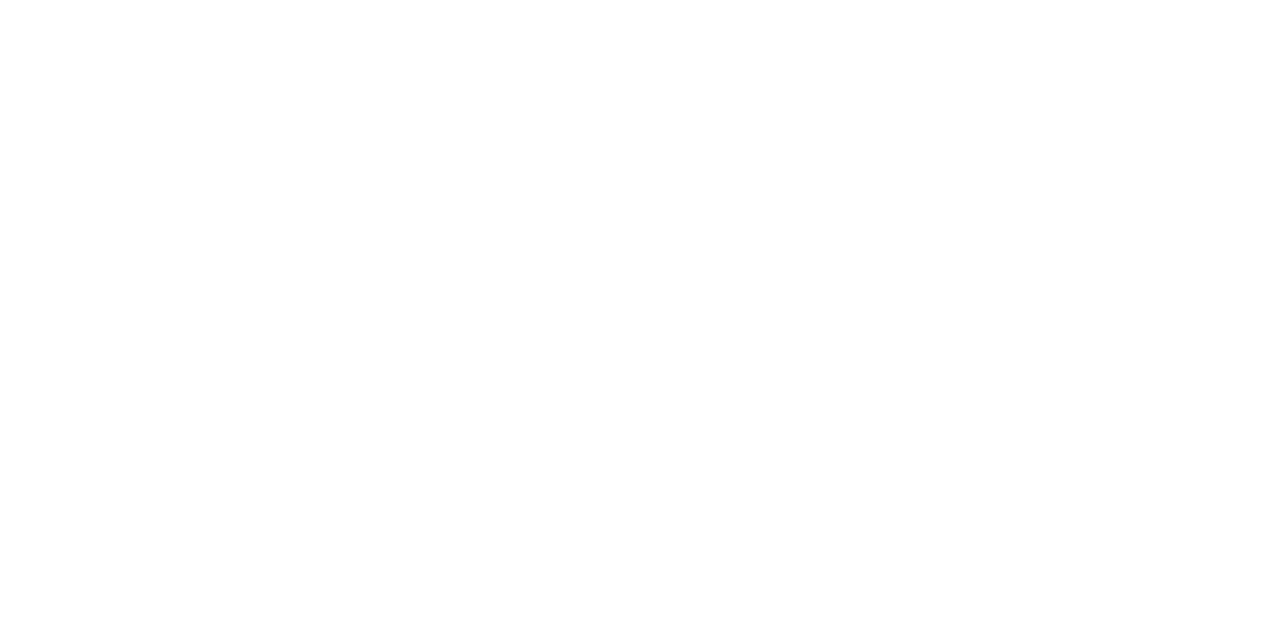
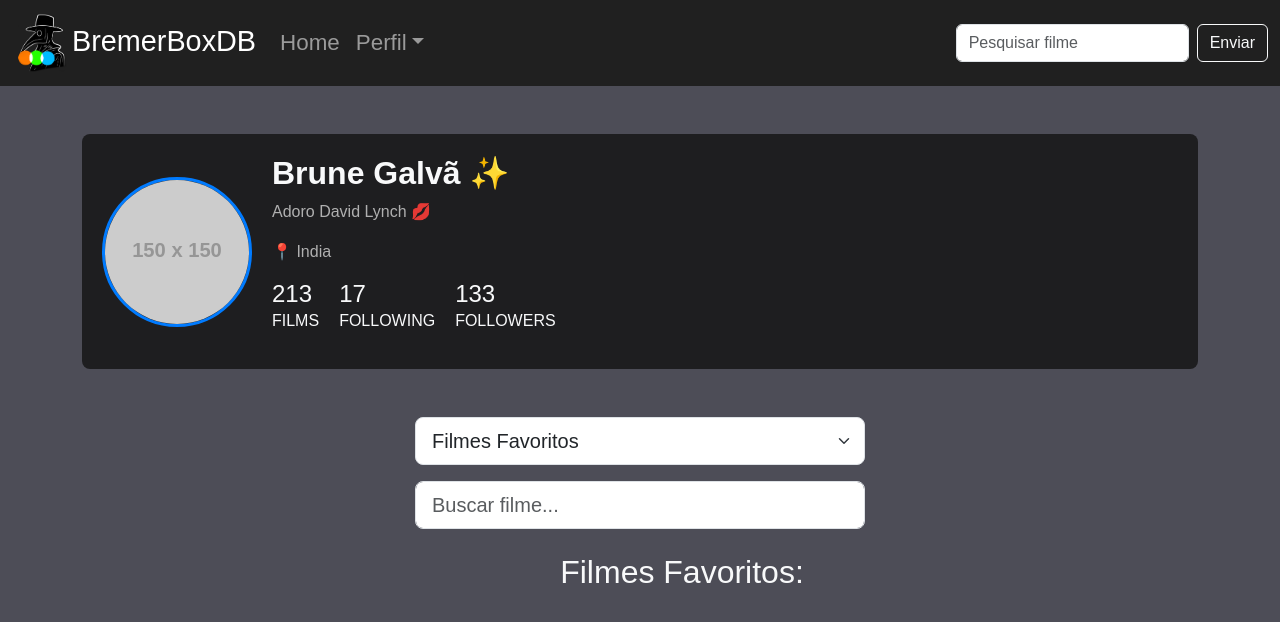
Before and after one commit to mateussimeao/BremerFilmes-FrontEnd, a React (Create React App) app: page /userprofile in a window 1280 px wide. Before the commit this address had no page. Shown: the top 622 px of the page. Built offline with nearby package versions, Linux system fonts and the light colour scheme; a web font is replaced by a local one.

Commit message:
perfil do usuario v1

```diff
--- a/src/App.js
+++ b/src/App.js
@@ -5,6 +5,7 @@ import Signup from './pages/signup/Signup';
 import Home from './pages/home/Home';
 import Movie from './pages/movie/Movie';
 import ActorPage from './pages/actor/ActorPage';
+import UserProfile from './pages/userprofile/UserProfile'; // Importa o UserProfile
 import '../node_modules/bootstrap/dist/css/bootstrap.min.css';
 
 function App() {
@@ -16,6 +17,7 @@ function App() {
         <Route path="/home" element={<Home />} />
         <Route path="/movie/:id" element={<Movie />} />
         <Route path="/actor/:actorId" element={<ActorPage />} />
+        <Route path="/userprofile" element={<UserProfile />} /> {/* Adiciona a rota para UserProfile */}
       </Routes>
     </Router>
   );
--- a/src/components/navbar/Navbar.js
+++ b/src/components/navbar/Navbar.js
@@ -24,7 +24,7 @@ function Navbar() {
                 Perfil
               </a>
               <ul className="dropdown-menu">
-                <li><a className="dropdown-item" href="#">Página de perfil</a></li>
+                <li> <Link to="/userprofile" className="dropdown-item" aria-current="page">Página de perfil</Link></li>
                 <li><a className="dropdown-item" href="#">Minhas reviews</a></li>
               </ul>
             </li>
--- /dev/null
+++ b/src/pages/userprofile/UserProfile.css
@@ -0,0 +1,147 @@
+.user-profile-background {
+    background-color: rgb(77, 77, 87);
+}
+
+.profile-header {
+    display: flex;
+    align-items: center;
+    gap: 20px;
+    background-color: #1e1e20;
+    padding: 20px;
+    border-radius: 8px;
+}
+
+.profile-image-container {
+    display: flex;
+    justify-content: center;
+    align-items: center;
+}
+
+.profile-image {
+    width: 150px;
+    height: 150px;
+    border-radius: 50%;
+    border: 3px solid #007bff;
+}
+
+.profile-info {
+    text-align: left;
+}
+
+.profile-name {
+    font-size: 32px;
+    font-weight: bold;
+}
+
+.profile-description, .profile-location {
+    font-size: 16px;
+    color: #b0b0b0;
+}
+
+.profile-stats {
+    display: flex;
+    gap: 20px;
+    margin-top: 10px;
+}
+
+.stat h3 {
+    font-size: 24px;
+    margin: 0;
+}
+
+.favorites-container {
+    display: flex;
+    flex-direction: column;
+    align-items: center;
+    gap: 2rem;
+    margin-top: 2rem;
+    width: 1200px;
+}
+
+.favorites-list {
+    display: flex;
+    flex-wrap: wrap;
+    justify-content: start;
+    gap: 20px;
+    width: 100%;
+    max-width: 1200px;
+    margin-top: 20px;
+}
+
+.card {
+    width: 200px;
+    cursor: pointer;
+    border-radius: 8px;
+    display: flex;
+    flex-direction: column;
+    position: relative;
+    background-color: #1e1e20;
+}
+
+.card img {
+    width: 100%;
+    height: 300px;
+    object-fit: cover;
+    border-top-left-radius: 8px;
+    border-top-right-radius: 8px;
+}
+
+.card-title {
+    font-size: 16px;
+    color: #ffffff;
+    text-align: center;
+    padding: 10px;
+    white-space: nowrap;
+    overflow: hidden;
+    text-overflow: ellipsis;
+}
+
+.card-body {
+    background-color: rgba(0, 0, 0, 0.6);
+    padding: 10px;
+    border-bottom-left-radius: 8px;
+    border-bottom-right-radius: 8px;
+    display: flex;
+    align-items: center;
+    justify-content: center;
+}
+
+.remove-favorite-btn {
+    position: absolute;
+    top: 10px;
+    right: 10px;
+    background: #ff4d4d;
+    border: none;
+    color: white;
+    font-size: 18px;
+    border-radius: 50%;
+    width: 30px;
+    height: 30px;
+    display: flex;
+    align-items: center;
+    justify-content: center;
+    cursor: pointer;
+    transition: background 0.3s;
+}
+
+.remove-favorite-btn:hover {
+    background: #ff0000;
+}
+
+.list-group-item {
+    font-size: 1.2rem;
+    color: #ffffff;
+    border: none;
+    border-radius: 5px;
+    margin-bottom: 5px;
+}
+
+.search-result-item {
+    font-size: 1.2rem;
+    border-radius: 5px;
+    transition: background 0.2s;
+}
+
+.search-result-item:hover {
+    background-color: #007bff;
+}
--- /dev/null
+++ b/src/pages/userprofile/UserProfile.js
@@ -0,0 +1,191 @@
+import React, { useState, useCallback } from 'react';
+import Navbar from '../../components/navbar/Navbar';
+import './UserProfile.css';
+import 'bootstrap/dist/css/bootstrap.min.css';
+import { debounce } from 'lodash';
+
+const UserProfile = () => {
+  const [favorites, setFavorites] = useState({
+    movies: [],
+    actors: [],
+    directors: [],
+  });
+  const [searchResults, setSearchResults] = useState([]);
+  const [inputValue, setInputValue] = useState('');
+  const [category, setCategory] = useState('movies');
+  const [loading, setLoading] = useState(false);
+
+  const apiKey = '45eb858eef4393990a83b95485543080';
+  const apiUrl = 'https://api.themoviedb.org/3';
+
+  const fetchItems = async (searchTerm) => {
+    if (!searchTerm) {
+      setSearchResults([]);
+      return;
+    }
+
+    setLoading(true);
+    let endpoint = '';
+
+    switch (category) {
+      case 'movies':
+        endpoint = `${apiUrl}/search/movie?api_key=${apiKey}&query=${searchTerm}`;
+        break;
+      case 'actors':
+      case 'directors':
+        endpoint = `${apiUrl}/search/person?api_key=${apiKey}&query=${searchTerm}`;
+        break;
+      default:
+        return;
+    }
+
+    try {
+      const res = await fetch(endpoint);
+      const data = await res.json();
+      setSearchResults(data.results || []);
+    } catch (error) {
+      console.error("Erro ao buscar itens:", error);
+    } finally {
+      setLoading(false);
+    }
+  };
+
+  const debouncedFetchItems = useCallback(debounce(fetchItems, 500), [category]);
+
+  const handleSearchChange = (e) => {
+    setInputValue(e.target.value);
+    debouncedFetchItems(e.target.value);
+  };
+
+  const handleAddFavorite = (item) => {
+    setFavorites((prevFavorites) => ({
+      ...prevFavorites,
+      [category]: [...prevFavorites[category], item],
+    }));
+    setInputValue('');
+    setSearchResults([]);
+  };
+
+  const handleRemoveFavorite = (id) => {
+    setFavorites((prevFavorites) => ({
+      ...prevFavorites,
+      [category]: prevFavorites[category].filter(item => item.id !== id),
+    }));
+  };
+
+  return (
+    <div className="user-profile-background text-light main-div min-vh-100">
+      <Navbar />
+      <div className="container text-center mt-5">
+        {/* Seção do Perfil */}
+        <div className="profile-header mb-5">
+          <div className="profile-image-container">
+            <img
+              src="https://via.placeholder.com/150" // URL de placeholder para a imagem de perfil
+              alt="Foto de Perfil"
+              className="profile-image"
+            />
+          </div>
+          <div className="profile-info">
+            <h2 className="profile-name">Brune Galvã ✨</h2>
+            <p className="profile-description">Adoro David Lynch 💋</p>
+            <p className="profile-location">📍 India</p>
+            <div className="profile-stats">
+              <div className="stat">
+                <h3>213</h3>
+                <p>FILMS</p>
+              </div>
+              <div className="stat">
+                <h3>17</h3>
+                <p>FOLLOWING</p>
+              </div>
+              <div className="stat">
+                <h3>133</h3>
+                <p>FOLLOWERS</p>
+              </div>
+            </div>
+          </div>
+        </div>
+
+        {/* Seção para Adicionar Favoritos */}
+        <div className="my-4">
+          <select
+            className="form-select form-select-lg mb-3"
+            onChange={(e) => setCategory(e.target.value)}
+            value={category}
+            style={{ maxWidth: '450px', margin: '0 auto' }}
+          >
+            <option value="movies">Filmes Favoritos</option>
+            <option value="actors">Atores Favoritos</option>
+            <option value="directors">Diretores Favoritos</option>
+          </select>
+          <input
+            type="text"
+            placeholder={`Buscar ${category === 'movies' ? 'filme' : category === 'actors' ? 'ator' : 'diretor'}...`}
+            value={inputValue}
+            onChange={handleSearchChange}
+            className="form-control form-control-lg mb-3"
+            style={{ maxWidth: '450px', margin: '0 auto' }}
+          />
+        </div>
+
+        {loading && <p>Carregando...</p>}
+
+        <div className="search-results">
+          {searchResults.map((item, index) => (
+            <div
+              key={index}
+              className="search-result-item bg-secondary text-light mb-2 p-2"
+              style={{ cursor: 'pointer' }}
+              onClick={() => handleAddFavorite(item)}
+            >
+              {category === 'movies' ? item.title : item.name}
+            </div>
+          ))}
+        </div>
+
+        <div className="favorites-container mt-4">
+          {/* Favoritos com Imagens */}
+          <h2>{category === 'movies' ? 'Filmes Favoritos:' : category === 'actors' ? 'Atores Favoritos:' : 'Diretores Favoritos:'}</h2>
+          <div className="favorites-list">
+            {favorites[category].slice(0, 5).map((item, index) => (
+              <div key={index} className="card h-100 bg-secondary text-light border-0 d-flex flex-column position-relative">
+                <img
+                  src={`https://image.tmdb.org/t/p/w200${item.poster_path || item.profile_path}`}
+                  className="card-img-top"
+                  alt={item.title || item.name}
+                  style={{
+                    height: '300px',
+                    objectFit: 'cover',
+                  }}
+                />
+                <button
+                  className="remove-favorite-btn"
+                  onClick={() => handleRemoveFavorite(item.id)}
+                >
+                  ✕
+                </button>
+                <div className="card-body d-flex align-items-center justify-content-center" style={{ padding: '10px' }}>
+                  <h5
+                    className="card-title text-center"
+                    style={{
+                      whiteSpace: 'nowrap',
+                      overflow: 'hidden',
+                      textOverflow: 'ellipsis',
+                      fontSize: '18px',
+                      width: '100%',
+                    }}
+                  >
+                    {item.title || item.name}
+                  </h5>
+                </div>
+              </div>
+            ))}
+          </div>
+        </div>
+      </div>
+    </div>
+  );
+};
+
+export default UserProfile;
```
